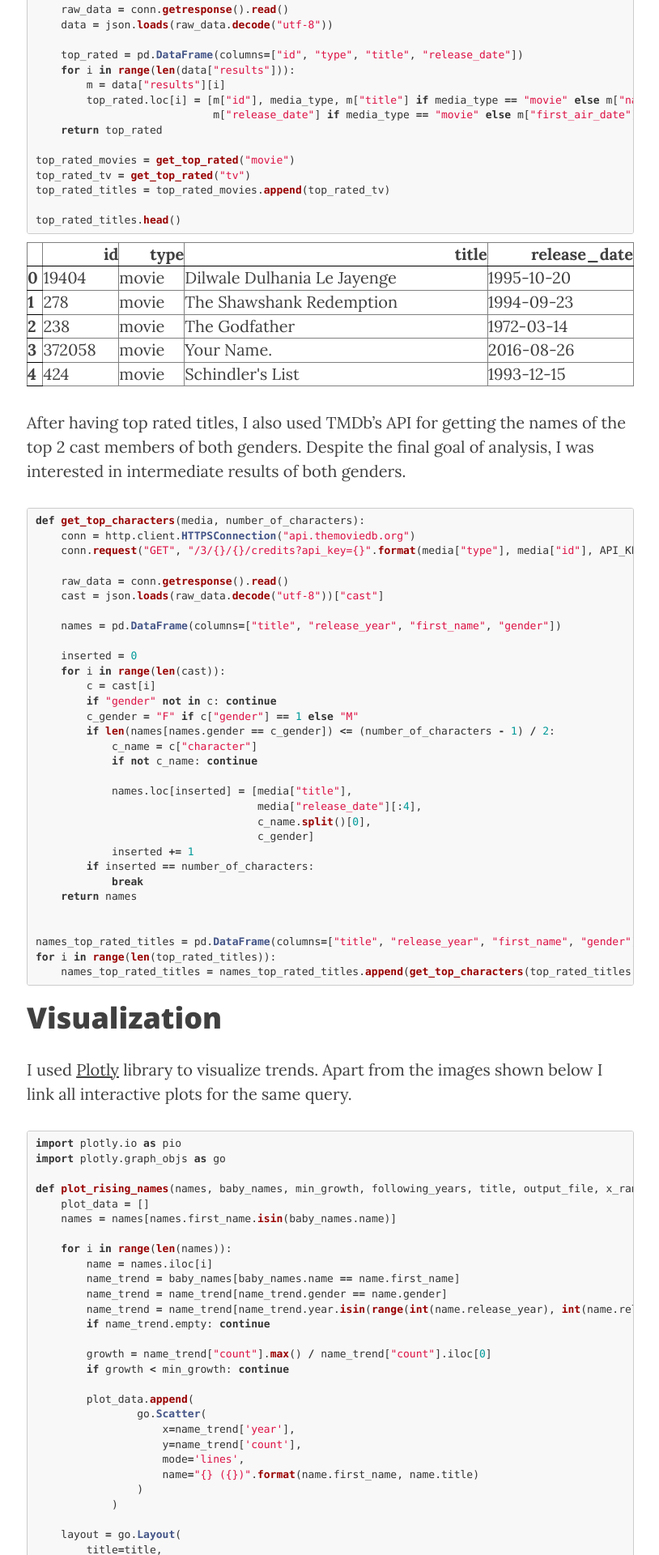
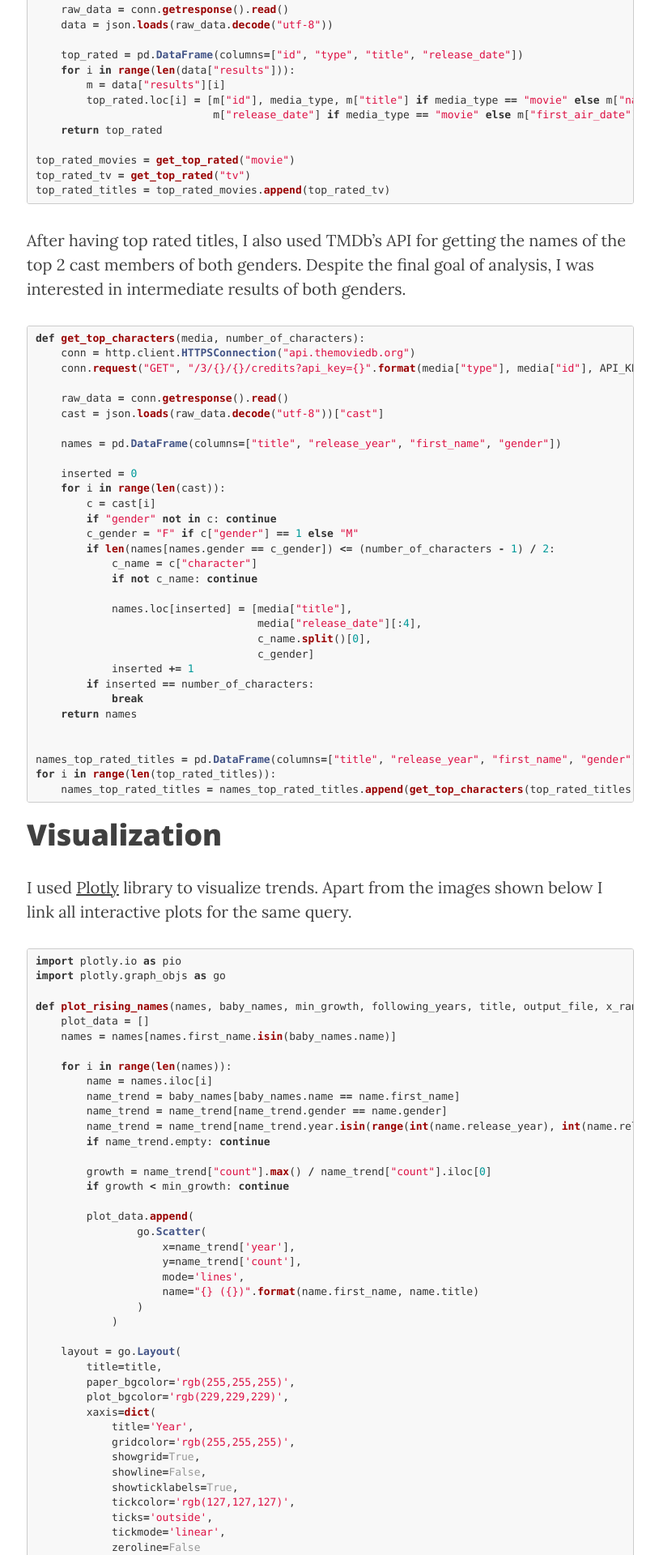
Before and after one commit to georgekatona/georgekatona.github.io, a Jekyll site: the page built from _posts/2019-03-06-Top-10-Most-Influential-Women.markdown, in a window 1280 px wide. Shown: the part 2076-3996 px from the top of the page at 81% size, without its empty margins (232-1046 px from the left). Built offline with Jekyll 4.4.1, drawn with Linux system fonts in a browser that asks for light colours; nearby versions of some CDN libraries; comment, search, counter and statistics services are not loaded.

Commit message:
Edit post

````diff
--- a/_posts/2019-03-06-Top-10-Most-Influential-Women.markdown
+++ b/_posts/2019-03-06-Top-10-Most-Influential-Women.markdown
@@ -74,74 +74,7 @@ def get_top_rated(media_type):
 top_rated_movies = get_top_rated("movie")
 top_rated_tv = get_top_rated("tv")
 top_rated_titles = top_rated_movies.append(top_rated_tv)
-
-top_rated_titles.head()
 ```
-
-
-<div>
-<style scoped>
-    .dataframe tbody tr th:only-of-type {
-        vertical-align: middle;
-    }
-
-    .dataframe tbody tr th {
-        vertical-align: top;
-    }
-
-    .dataframe thead th {
-        text-align: right;
-    }
-</style>
-<table border="1" class="dataframe">
-  <thead>
-    <tr style="text-align: right;">
-      <th></th>
-      <th>id</th>
-      <th>type</th>
-      <th>title</th>
-      <th>release_date</th>
-    </tr>
-  </thead>
-  <tbody>
-    <tr>
-      <th>0</th>
-      <td>19404</td>
-      <td>movie</td>
-      <td>Dilwale Dulhania Le Jayenge</td>
-      <td>1995-10-20</td>
-    </tr>
-    <tr>
-      <th>1</th>
-      <td>278</td>
-      <td>movie</td>
-      <td>The Shawshank Redemption</td>
-      <td>1994-09-23</td>
-    </tr>
-    <tr>
-      <th>2</th>
-      <td>238</td>
-      <td>movie</td>
-      <td>The Godfather</td>
-      <td>1972-03-14</td>
-    </tr>
-    <tr>
-      <th>3</th>
-      <td>372058</td>
-      <td>movie</td>
-      <td>Your Name.</td>
-      <td>2016-08-26</td>
-    </tr>
-    <tr>
-      <th>4</th>
-      <td>424</td>
-      <td>movie</td>
-      <td>Schindler's List</td>
-      <td>1993-12-15</td>
-    </tr>
-  </tbody>
-</table>
-</div>
 
 
 After having top rated titles, I also used TMDb's API for getting the names of the top 2 cast members of both genders. Despite the final goal of analysis, I was interested in intermediate results of both genders.
````
